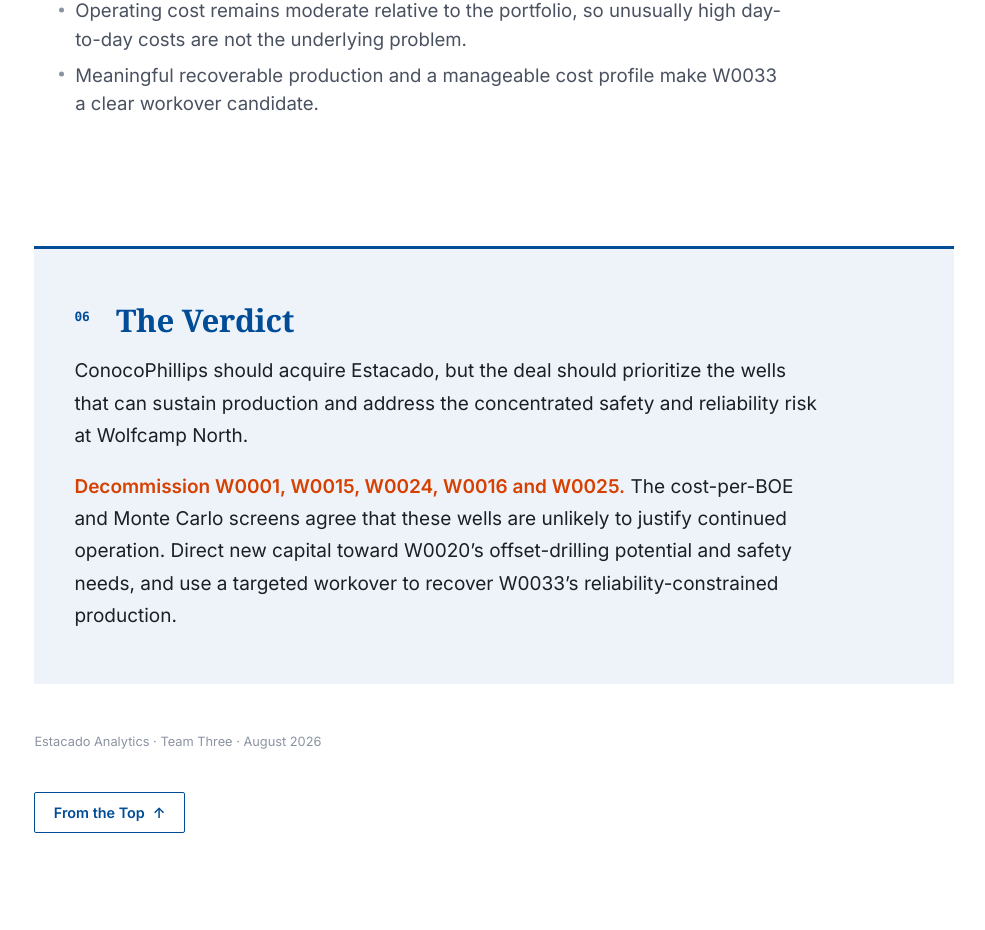
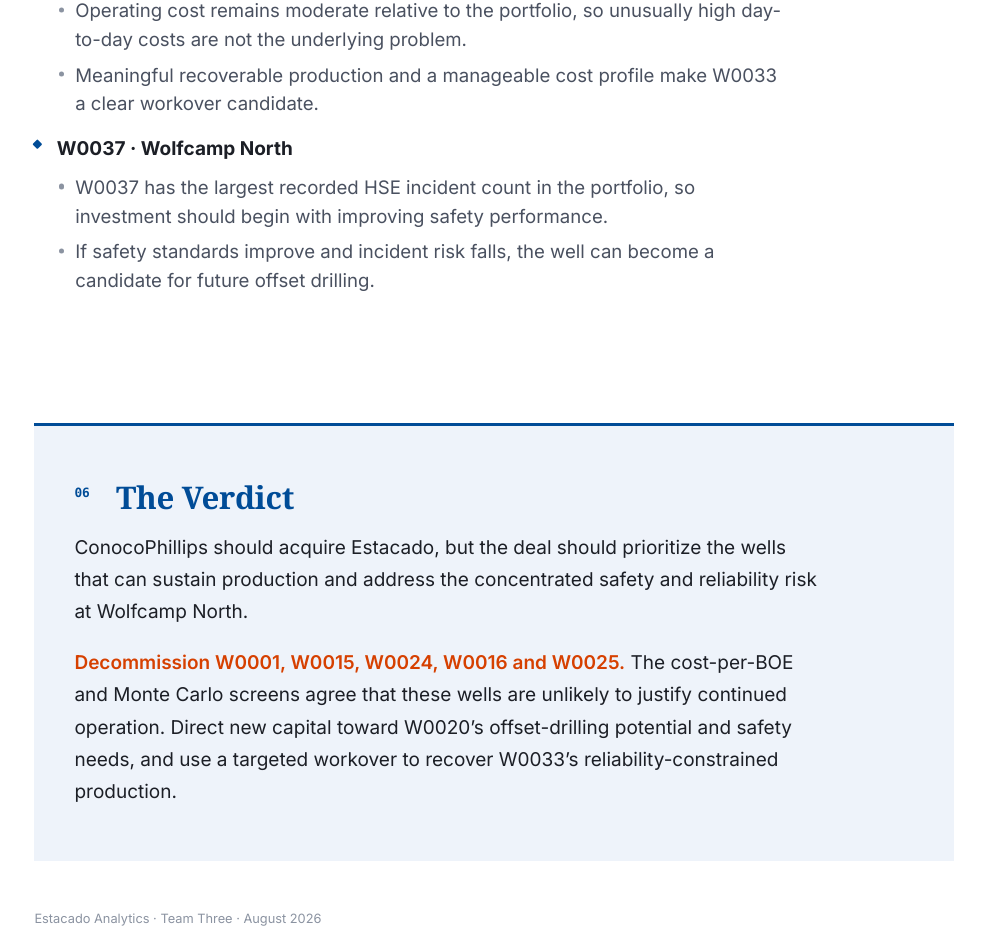
Before and after one commit to Gurshaan159/React_presentatoin, a React (Vite) app: page / in a window 1280 px wide. Shown: the part 9290-10220 px from the top of the page, without its empty margins (248-1233 px from the left). Built offline with nearby package versions, Linux system fonts and the light colour scheme.

Commit message:
Add W0037 safety investment recommendation

```diff
--- a/src/components/report/reportContent.js
+++ b/src/components/report/reportContent.js
@@ -115,7 +115,8 @@
     number: '05',
     railLabel: 'Where to invest',
     // FINDING (scripts/q5_investment.py): tier-1 S03 infill = best ROI ($16/BOE, clean HSE).
-    // Focused recommendations: W0020 offset drilling/safety and W0033 workover.
+    // Focused recommendations: W0020 offset drilling/safety, W0033 workover,
+    // and W0037 safety remediation before further drilling.
     subhead: 'The upside is a drilling program at Midland Central',
     bullets: true,
     analysis: [
@@ -135,6 +136,13 @@
           'Its IoT reliability score of 0.870 creates a recoverable production gap of roughly 14.6 kBOE per year.',
           'Operating cost remains moderate relative to the portfolio, so unusually high day-to-day costs are not the underlying problem.',
           'Meaningful recoverable production and a manageable cost profile make W0033 a clear workover candidate.',
+        ],
+      },
+      {
+        point: 'W0037 · Wolfcamp North',
+        reasons: [
+          'W0037 has the largest recorded HSE incident count in the portfolio, so investment should begin with improving safety performance.',
+          'If safety standards improve and incident risk falls, the well can become a candidate for future offset drilling.',
         ],
       },
     ],
```
